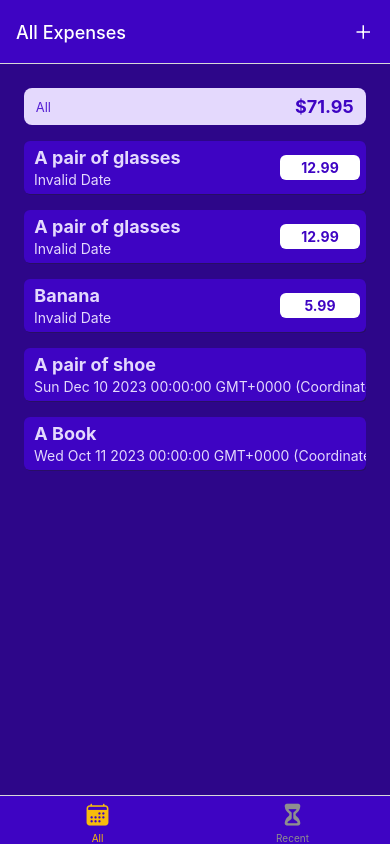
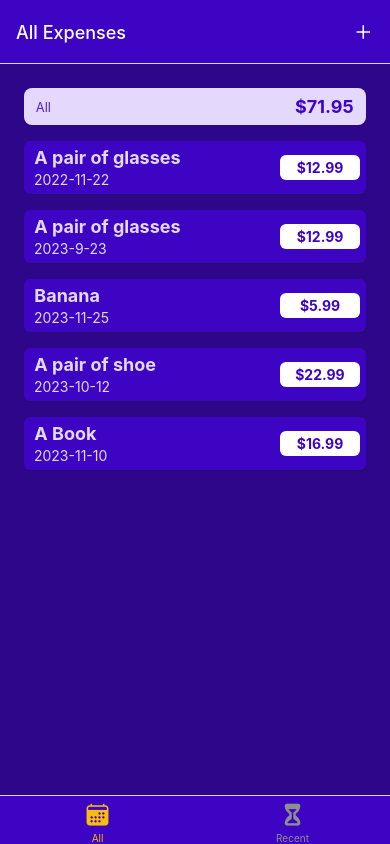
Before and after one commit to Muhammad0320/RNExpensr2, a React Native app: screen / in a window 390 px wide. Built offline with nearby package versions, Linux system fonts and the light colour scheme.

Commit message:
chore: update code

```diff
--- a/components/expense/ExpenseItem.jsx
+++ b/components/expense/ExpenseItem.jsx
@@ -1,12 +1,12 @@
 import { Pressable, StyleSheet, Text, View } from "react-native";
 import { GlobalStyles } from "../../constants/styles";
+import { dateFormatter } from "../../utils/date";
 
 function ExpenseItem({ description, date, amount }) {
   const onPressExpense = () => {};
 
   return (
     <Pressable
-      android_ripple={{ color: GlobalStyles.colors.primary400 }}
       onPress={onPressExpense}
       style={({ pressed }) => pressed && styles.pressed}
     >
@@ -16,11 +16,11 @@ function ExpenseItem({ description, date, amount }) {
             {" "}
             {description}{" "}
           </Text>
-          <Text style={styles.textBase}> {date.toString()}</Text>
+          <Text style={styles.textBase}> {dateFormatter(date)}</Text>
         </View>
 
         <View style={styles.amountContainer}>
-          <Text style={styles.amount}> {amount} </Text>
+          <Text style={styles.amount}> ${amount.toFixed(2)} </Text>
         </View>
       </View>
     </Pressable>
@@ -39,13 +39,13 @@ const styles = StyleSheet.create({
     shadowOpacity: 0.4,
     borderRadius: 6,
     marginVertical: 8,
-
+    overflow: "hidden",
     flexDirection: "row",
     justifyContent: "space-between",
     alignItems: "center",
   },
 
-  pressed: { opacity: 0.75 },
+  pressed: { opacity: 0.75, overflow: "hidden" },
 
   textContainer: {
     rowGap: 3,
--- a/components/expense/ExpenseOutput.jsx
+++ b/components/expense/ExpenseOutput.jsx
@@ -8,35 +8,35 @@ const DUMMY_DATA = [
     id: "e1",
     amount: 12.99,
     description: "A pair of glasses",
-    date: new Date("22-11-2022"),
+    date: new Date("2022-11-22"),
   },
 
   {
     id: "e2",
     amount: 12.99,
     description: "A pair of glasses",
-    date: new Date("23-9-2023"),
+    date: new Date("2023-9-23"),
   },
 
   {
     id: "e3",
     amount: 5.99,
     description: "Banana",
-    date: new Date("25-11-2023"),
+    date: new Date("2023-11-25"),
   },
 
   {
     id: "e4",
     amount: 22.99,
     description: "A pair of shoe",
-    date: new Date("12-10-2023"),
+    date: new Date("2023-10-12"),
   },
 
   {
     id: "e5",
     amount: 16.99,
     description: "A Book",
-    date: new Date("10-11-2023"),
+    date: new Date("2023-11-10"),
   },
 ];
 
```
Also changed, not shown: App.js (+6 -9 lines).
